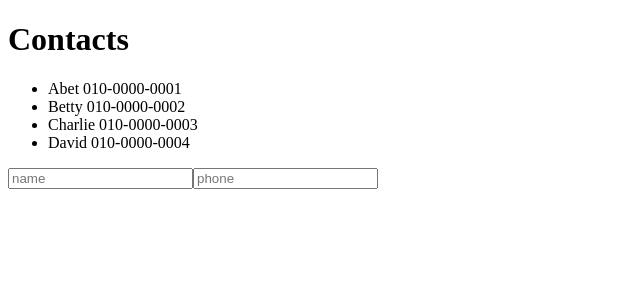
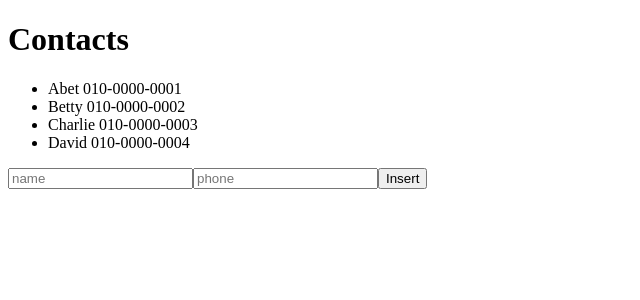
Before and after one commit to xotrs/react-study, a React app: page / in a window 1280 px wide. Shown: the top 300 px of the page, without its empty margins (0-640 px from the left). Built offline with nearby package versions, Linux system fonts and the light colour scheme.

Commit message:
react-addons-update add package, add contact

```diff
--- a/package.json
+++ b/package.json
@@ -10,6 +10,7 @@
   "license": "MIT",
   "dependencies": {
     "react": "^15.6.1",
+    "react-addons-update": "^15.6.0",
     "react-dom": "^15.6.1"
   },
   "devDependencies": {
--- a/src/components/App.js
+++ b/src/components/App.js
@@ -9,7 +9,6 @@ class App extends React.Component {
         return (
             <div>
                 <Contacts />
-                <ContactCreator />
             </div>
         );
     }
--- a/src/components/ContactCreator.js
+++ b/src/components/ContactCreator.js
@@ -15,21 +15,20 @@ class ContactCreator extends React.Component {
             this.setState(nextState);
         }
 
-        // handleClick(){
-        //     this.props.onInsert(this.state.contactData.name, this.state.contactData.phone);
-        //     this.setState({
-        //         name:"",
-        //         phone:""
-        //     });
-        // }
+        handleClick(){
+            this.props.onInsert(this.state.name, this.state.phone);
+            this.setState({
+                name:"",
+                phone:""
+            });
+        }
     render(){
         return (
             <div>
                 <p>
                     <input type="text" name="name" placeholder="name" value={this.state.name} onChange={this.handleChange.bind(this)}/>
                     <input type="text" name="phone" placeholder="phone" value={this.state.phone} onChange={this.handleChange.bind(this)}/>
-
-
+                    <button onClick={this.handleClick.bind(this)}>Insert</button>
                 </p>
             </div>
         );
--- a/src/components/Contacts.js
+++ b/src/components/Contacts.js
@@ -1,5 +1,8 @@
 import React from 'react';
 import ContactInfo from './ContactInfo'
+import ContactCreator from './ContactCreator'
+import update from 'react-addons-update'
+
 class Contacts extends React.Component {
     constructor(props){
         super(props);
@@ -9,10 +12,18 @@ class Contacts extends React.Component {
                 {name: "Betty", phone: "010-0000-0002"},
                 {name: "Charlie", phone: "010-0000-0003"},
                 {name: "David", phone: "010-0000-0004"}
-        ]
-    };
+            ]
+        };
+    }
+    _insertContact(name, phone){
+    let newState = update(this.state, {
+        contactData: {
+            $push: [{"name": name, "phone": phone}]
+        }
+    });
+        this.setState(newState);
+    }
 
-    }
     render(){
         return(
             <div>
@@ -22,8 +33,10 @@ class Contacts extends React.Component {
                         return (<ContactInfo name={contact.name} phone={contact.phone} key={i} />);
                     })}
                 </ul>
+                <ContactCreator onInsert={this._insertContact.bind(this)}/>
             </div>
         );
+
     }
 }
 
```
